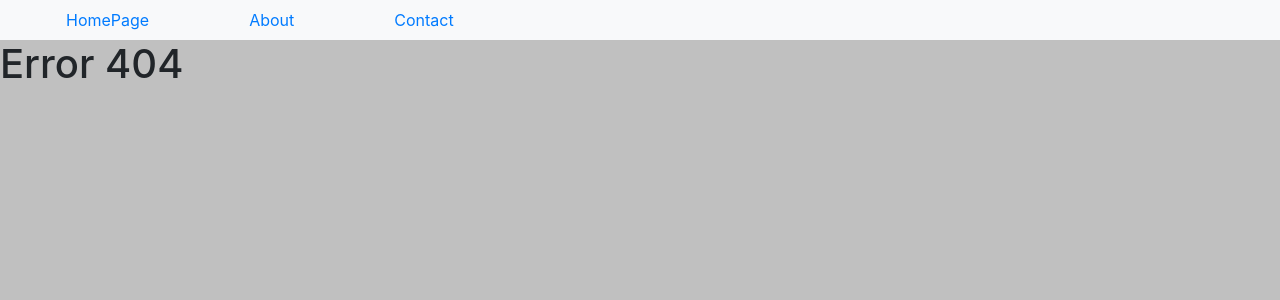
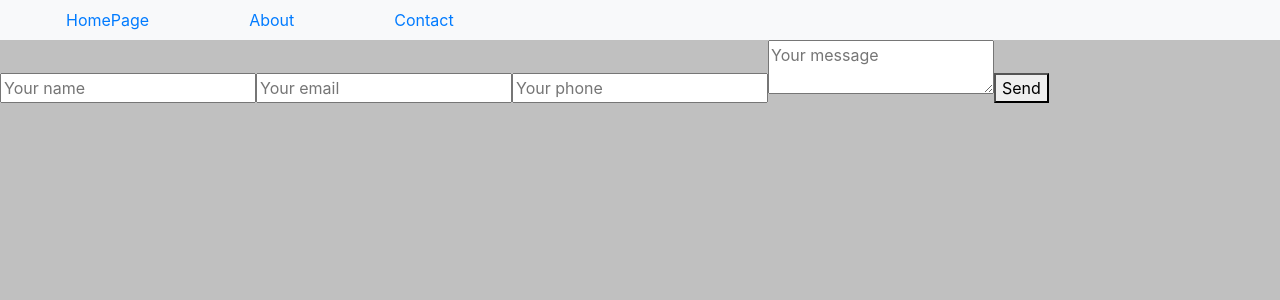
Before and after one commit to Rafo13/react_beg_02, a React (Create React App) app: page /contact in a window 1280 px wide. Before the commit this address led to /404. Shown: the top 300 px of the page. Built offline with nearby package versions, Linux system fonts and the light colour scheme; the HTML template or start-up script is replaced by a standard one.

Commit message:
avartecinq 25-27-rd dasery

```diff
--- a/package.json
+++ b/package.json
@@ -15,9 +15,13 @@
     "react-bootstrap": "^1.4.0",
     "react-datepicker": "^3.3.0",
     "react-dom": "^17.0.1",
+    "react-redux": "^7.2.2",
     "react-router": "^5.2.0",
     "react-router-dom": "^5.2.0",
     "react-scripts": "4.0.0",
+    "redux": "^4.0.5",
+    "redux-logger": "^3.0.6",
+    "redux-thunk": "^2.3.0",
     "web-vitals": "^0.2.4"
   },
   "scripts": {
--- a/src/App.js
+++ b/src/App.js
@@ -3,10 +3,11 @@ import ToDo from './components/pages/ToDo/ToDo';
 import About from './components/pages/About/About';
 import Error404 from './components/pages/Error404/Error404';
 import SingleTask from './components/pages/SingleTask/SingleTask';
+import Contact from './components/pages/Contact/Contact';
 import 'bootstrap/dist/css/bootstrap.min.css';
 import {Route, Switch, Redirect} from 'react-router-dom'
 import NavMenu from './components/NavMenu/NavMenu';
-import Hooks from './try/lifeCircle/hooks';
+// import Hooks from './try/lifeCircle/hooks';
 
 function App() {
   return (
@@ -17,7 +18,8 @@ function App() {
         <Route exact path='/' component={ToDo} />
         <Route exact path='/task' component={ToDo} />
         <Route exact path='/about' component={About} />
-        <Route exact path='/hook' component={Hooks} />
+        <Route exact path='/contact' component={Contact} />
+        {/* <Route exact path='/hook' component={Hooks} /> */}
         <Route exact path='/task/:id' component={SingleTask} />
         <Route exact path='/404' component={Error404} />
         <Redirect to={'/404'}/>
--- /dev/null
+++ b/src/components/pages/Contact/Contact.js
@@ -0,0 +1,71 @@
+import React, {useState} from 'react';
+
+const defaultValues = {
+   name: '',
+   email: '',
+   phone: '',
+   message: ''
+}
+export default function Contact() {
+   const [values, setValues] = useState({
+      name: '',
+      email: '',
+      phone: '',
+      message: ''
+   });
+
+   const handleChange = ({target: {name, value}}) =>{ //վերցրել ենք event օբյեկտի մեջից
+      setValues({
+         ...values,
+         [name]: value
+      })
+   }
+
+   const send = () =>{
+      console.log(values)
+      setValues(defaultValues)
+
+   }
+
+   return (
+      <div>
+         <input
+         type='text'
+         name='name'
+         placeholder='Your name'
+         value={values.name}
+         onChange={handleChange}
+         />
+
+         <input
+         type='email'
+         name='email'
+         placeholder='Your email'
+         value={values.email}
+         onChange={handleChange}
+         />
+
+         <input
+         name='phone'
+         type='phone'
+         placeholder='Your phone'
+         onChange={handleChange}
+         value={values.value}
+         />
+
+         <textarea
+         name='message'
+         placeholder='Your message'
+         value={values.message}
+         onChange={handleChange}
+         >
+         </textarea>
+
+         <button
+         onClick={send}
+         >
+         Send
+         </button>
+      </div>
+   )
+}
--- a/src/components/pages/ToDo/ToDo.jsx
+++ b/src/components/pages/ToDo/ToDo.jsx
@@ -5,13 +5,14 @@ import { Container, Row, Col, Button } from 'react-bootstrap';
 import styles from './todo.module.css';
 import Confirm from '../../Confirm';
 import EditTaskButton from '../../EditTaskButton/EditTaskButton';
+import { connect } from 'react-redux';
+import {getTasks} from '../../../store/actions.js';
 
 
-export default class ToDo extends PureComponent {
+class ToDo extends PureComponent {
    constructor(props) {
       super(props);
       this.state = {
-         tasks: [],
          selectedTasks: new Set(),
          showConfirm: false,
          editTask: null,
@@ -19,26 +20,7 @@ export default class ToDo extends PureComponent {
       }
    };
    componentDidMount() {
-      fetch('http://localhost:3001/task', {
-         method: 'GET',
-         headers: {
-            "Content-Type": "application/json"
-         },
-      })
-         .then((res) => {
-            return res.json();
-         })
-         .then((res) => {
-            if (res.error) {
-               throw res.error;
-            }
-            this.setState({
-               tasks: res
-            });
-         })
-         .catch(err => {
-            console.log("🚀 ~ file: ToDo.jsx ~ line 57 ~ ToDo ~ err", err)
-         });
+      this.props.getTasks()
    };
 
    handleCheck = (taskId) => {
@@ -192,7 +174,7 @@ export default class ToDo extends PureComponent {
    render() {
       const { selectedTasks, showConfirm, editTask, openNewTaskModal } = this.state;
 
-      const tasks = this.state.tasks.map((task) => {
+      const tasks = this.props.tasks.map((task) => {
          return (
             <Col key={task._id} xs={12} sm={6} md={4} lg={3} xl={2} className={styles.taskCol}>
                <Task
@@ -269,3 +251,25 @@ export default class ToDo extends PureComponent {
       );
    }
 }
+
+const mapStateToProps = (state) => {
+   return {
+      tasks: state.tasks
+   };
+}
+
+// const mapDispatchToProps = (dispatch) => {
+//    return{
+//       getTasks: () =>{
+//          dispatch({})
+//       }
+//    };
+// }
+
+
+//sa ashxatum e thunk-i shnorhiv
+const mapDispatchToProps = {
+   getTasks: getTasks
+}
+
+export default connect(mapStateToProps, mapDispatchToProps)(ToDo);
--- /dev/null
+++ b/src/helpers/request.js
@@ -0,0 +1,52 @@
+
+function request(url, method = 'GET', body) {
+   const config =  {
+      method: method,
+      headers: {
+         "Content-Type": "application/json"
+      },
+   }
+
+   if(body){
+     config.body = JSON.stringify(body);
+   }
+
+   return fetch(url, config)
+      .then((res) => {
+         return res.json();
+      })
+      .then((response) => {
+         if (response.error) {
+            throw new Error(response.error);
+         }
+        return response;
+      });
+      //catch-y grecinq actions-i mej, vorpeszi ashxati
+}
+
+
+// async function request(url, method = 'GET', body) {
+//    const config = {
+//       method: method,
+//       headers: {
+//          "Content-Type": "application/json"
+//       },
+//    }
+
+//    if (body) {
+//       config.body = JSON.stringify(body);
+//    }
+//    try {
+//       const res = await fetch(url, config);
+//       const response = await res.json();
+//       if (response.error) {
+//          throw response.error;
+//       }
+//       return response;
+//    } catch (err) {
+//       console.log(err)
+//    }
+
+// }
+
+export default request
--- a/src/index.js
+++ b/src/index.js
@@ -3,13 +3,18 @@ import ReactDOM from 'react-dom';
 import './index.css';
 import App from './App';
 import reportWebVitals from './reportWebVitals';
-import {BrowserRouter} from 'react-router-dom'
+import {BrowserRouter} from 'react-router-dom';
+import {Provider} from 'react-redux';
+import {store} from './store/store'
 
 ReactDOM.render(
+
   <React.StrictMode>
-    <BrowserRouter>
-      <App />
-    </BrowserRouter>
+     <Provider store={store}>
+      <BrowserRouter>
+        <App />
+      </BrowserRouter>
+    </Provider>
   </React.StrictMode>,
   document.getElementById('root')
 );
--- /dev/null
+++ b/src/store/actions.js
@@ -0,0 +1,14 @@
+import request from '../helpers/request'
+
+//action creator-ner
+export function getTasks(){
+   return (dispatch)=>{
+      request('http://localhost:3001/task')
+      .then(res =>{
+         dispatch({type: "GET_TASKS_SUCCESS", tasks: res})
+      })
+      .catch(err =>{
+         dispatch({type: "GET_TASKS_FAILURE", error: err.message})
+      })
+   }
+}
--- /dev/null
+++ b/src/store/reducer.js
@@ -0,0 +1,28 @@
+const defaultState = {
+   tasks: [],
+   error: null
+ };
+
+ const reducer = (state = defaultState, action)=>{
+ switch(action.type){
+
+   case "GET_TASKS_SUCCESS": {
+     return {
+       ...state,
+       tasks: action.tasks
+     }
+   }
+
+   case "GET_TASKS_FAILURE": {
+       return {
+         ...state,
+         error: action.error
+       }
+     }
+
+   default: return state;
+ }
+
+ }
+
+export {reducer};
--- /dev/null
+++ b/src/store/store.js
@@ -0,0 +1,8 @@
+import {createStore, applyMiddleware} from 'redux';
+import thunk from 'redux-thunk';
+import logger from 'redux-logger';
+import {reducer} from './reducer';
+
+
+const  middleWare = applyMiddleware(logger, thunk);
+export const store = createStore(reducer, middleWare);
```
Also changed, not shown: 1 other file (tests, documents, lock files or other folders).
